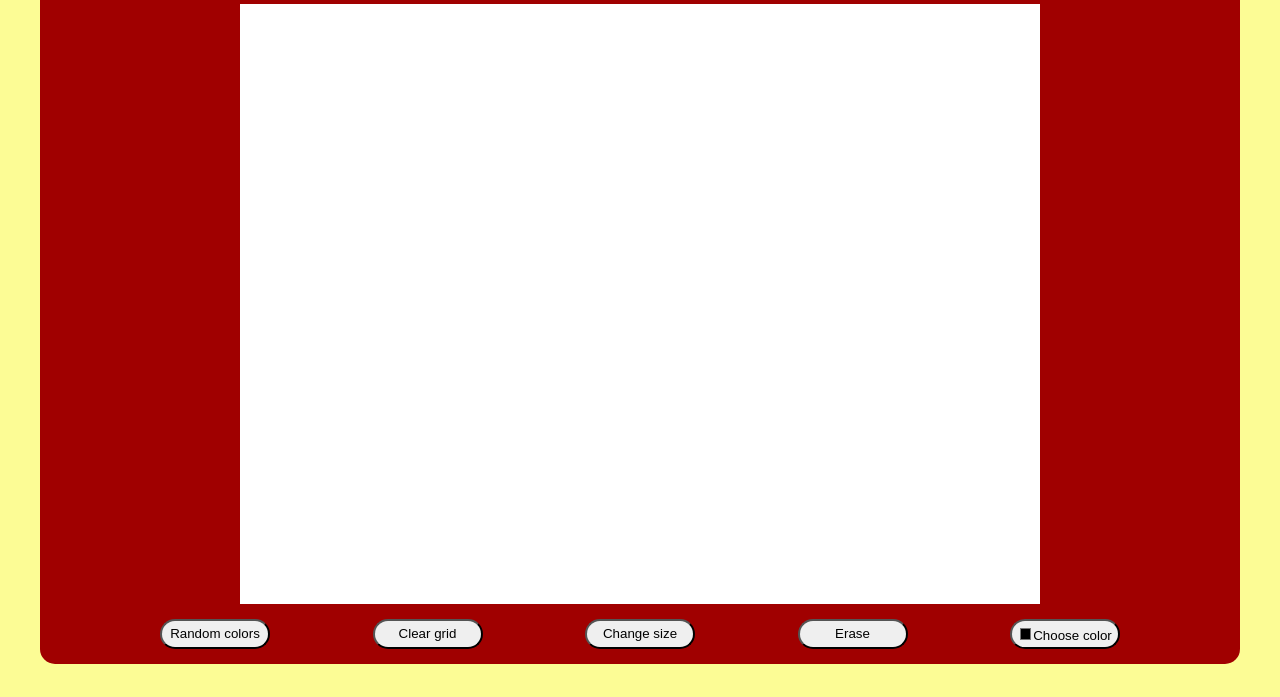
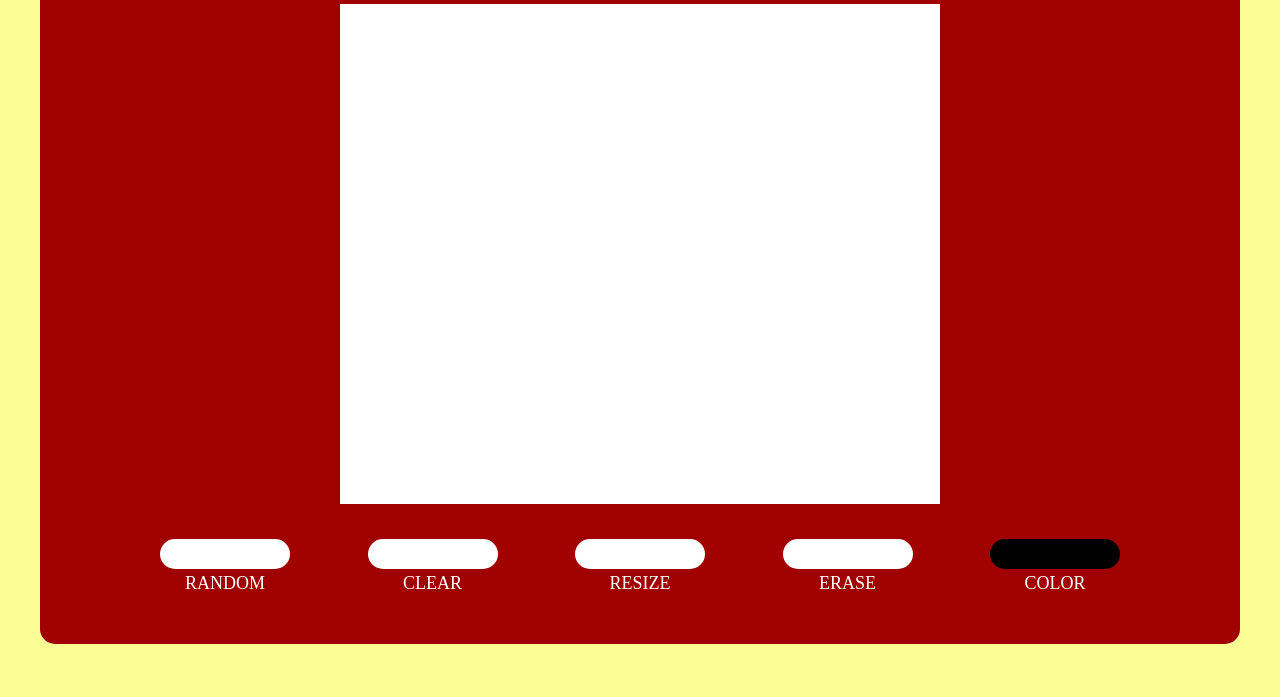
Before and after one commit to Hrexandro/etch-a-sketch, a plain HTML site: page etch-a-sketch.html in a window 1280 px wide. Shown: the part 103-800 px from the top of the page. Drawn offline with Linux system fonts and the light colour scheme; a web font is replaced by a local one.

Commit message:
add erasing, style buttons, change way random works

```diff
--- a/etch-a-sketch.html
+++ b/etch-a-sketch.html
@@ -1,4 +1,5 @@
 <link href="https://fonts.googleapis.com/css2?family=Lobster&display=swap" rel="stylesheet">
+<link href="https://fonts.googleapis.com/css2?family=Chango&display=swap" rel="stylesheet">
 <style>
 h1 {
     font-family: 'Lobster';
@@ -39,35 +40,72 @@ body {
 
 #gridDiv {
     display: grid;
-    height:600px;
-    width:800px;
+    height:500px;
+    width:600px;
     row-gap: 0px;
     column-gap:0px;
     box-sizing:initial;
     background-color:white;
 }
 
-#buttons-one{
+#buttons-one {
     width:80%;
     display:flex;
     justify-content:space-between;
-    margin-top:15px;
+    margin-top:35px;
     align-items:center;
-    margin-bottom:15px;
+
+
+}
+#buttons-two{
+    width:80%;
+    display:flex;
+    justify-content:space-between;
+    margin-bottom:45px;
+    align-items:flex-start;
+
+}
+input::-webkit-color-swatch {
+    border: none;
+}
+#choose{
+    /*position this on the button!*/
+
+    outline:none;
+    border-radius: 15px;
+    width:130px;
+    height:30px;
+    background-color:black;
+    padding: 2px;
+    border:none;
+    color:white;
+
+}
+p{
+    color:white;
+}
+button {
+    border-radius: 15px;
+    width:130px;
+    height:30px;
+    outline:none;
+    border:none;
+    background-color:WHITE;
+    font-family: Chango;
 }
 
+.fake{
+    visibility: hidden;
 
-#choose{
-    width:15px;
-    height:20px;
-    border: none;
-    padding: 0;
 }
 
-button {
-    border-radius: 15px;
-    width:110px;
-    height:30px;
+.buttonlabel{
+ background-color: rgb(160, 0, 0);
+ border:none;
+ color:white;
+
+ font-family: Chango;
+ font-size:18px;
 }
 
 </style>
@@ -82,12 +120,13 @@ button {
     <h1>Etch-A-Sketch</h1>
     <div id="gridDiv"></div>
     <div id="buttons-one">
-    <button id="randomize">Random colors</button>
-    <button id="clear">Clear grid</button>
-    <button id="resize">Change size</button>
-    <button id="erase">Erase</button>
-    <button><input type="color" id="choose">Choose color</button>
-</div>
+    <button id="randomize"></button>
+    <button id="clear"></button>
+    <button id="resize"></button>
+    <button id="erase"></button>
+    <input  type="color" id="choose"></div>
+    <div id="buttons-two"><button class="buttonlabel">RANDOM</button><button class="buttonlabel">CLEAR</button><button class="buttonlabel">RESIZE</button><button class="buttonlabel">ERASE</button><button class="buttonlabel">COLOR</button></div>
+
 </div>
 
 <script>
@@ -96,6 +135,7 @@ let squares = gridDiv.children
 let clearButton = document.getElementById("clear");
 let randomButton = document.getElementById("randomize");
 let resizeButton = document.getElementById("resize");
+let eraseButton = document.getElementById("erase");
 let gridSide=16;
 function generateGrid() {
     for (i=0;i<squares.length;i++){
@@ -121,9 +161,26 @@ function generateGrid() {
 function increaseOpacity (e) {
     event.target.style.opacity=Number(event.target.style.opacity)+Number('0.15');
 }
+
+function reduceOpacity (e){
+    event.target.style.opacity=Number(event.target.style.opacity)-Number('0.15');
+}
+
 clearButton.addEventListener('click', ()=>{
+    if (isNaN(gridSide)||!Number.isInteger(Number(gridSide))||gridSide<=0||gridSide>=100) {
+        gridSide=16;
+    }
     generateGrid()
 })
+
+eraseButton.addEventListener('click',()=>{
+    for (i=0;i<squares.length;i++){
+        squares[i].removeEventListener('mousemove',paintWithSelected);
+        squares[i].removeEventListener('mousemove',increaseOpacity);
+        squares[i].addEventListener('mousemove',reduceOpacity);
+        }
+    }
+)
 
 resizeButton.addEventListener('click', ()=>{
     gridSide = prompt("enter number of squares per side of grid")
@@ -133,9 +190,10 @@ resizeButton.addEventListener('click', ()=>{
 randomButton.addEventListener('click', ()=>{
     let fields = document.getElementsByClassName('square');
     for (i=0;i<fields.length;i++){
+        fields[i].removeEventListener('mousemove',reduceOpacity);
         fields[i].removeEventListener('mousemove',paintWithSelected);
-        fields[i].style.backgroundColor=`rgb(${Math.floor((Math.random() * 100) + 1)},${Math.floor((Math.random() * 100) + 1)},${Math.floor((Math.random() * 100) + 1)})`
-        fields[i].style.opacity=0;
+        fields[i].addEventListener('mousemove',paintWithRandom)
+
     }
 })
 
@@ -143,9 +201,16 @@ let colorInput = document.getElementById("choose")
 
 function pickColor(){
     let fields = document.getElementsByClassName('square');
+    colorInput.style.backgroundColor=`${colorInput.value}`
     for (i=0;i<fields.length;i++){
-        fields[i].addEventListener('mousemove',paintWithSelected)
+        fields[i].removeEventListener('mousemove',reduceOpacity);
+        fields[i].addEventListener('mousemove',increaseOpacity);
+        fields[i].addEventListener('mousemove',paintWithSelected);
     }
+}
+
+function paintWithRandom(e) {
+    event.target.style.backgroundColor=`rgb(${Math.floor((Math.random() * 100) + 1)},${Math.floor((Math.random() * 100) + 1)},${Math.floor((Math.random() * 100) + 1)})`
 }
 
 function paintWithSelected(e) {
```
